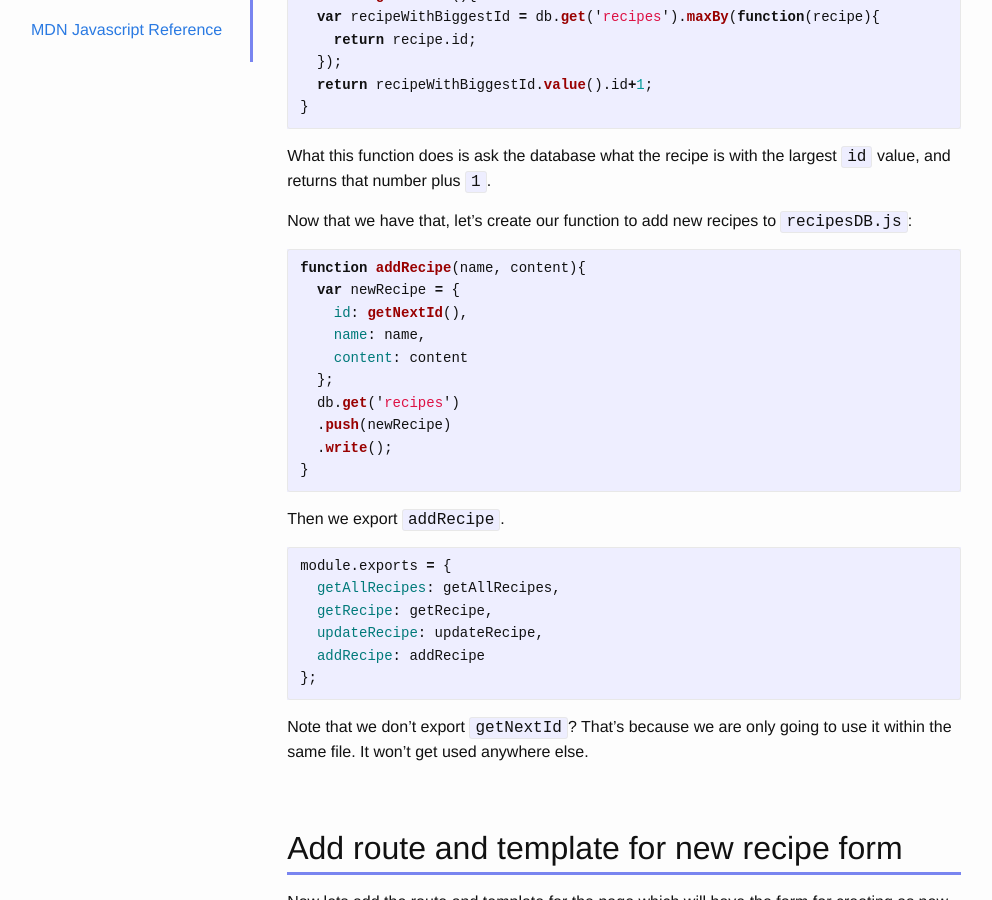
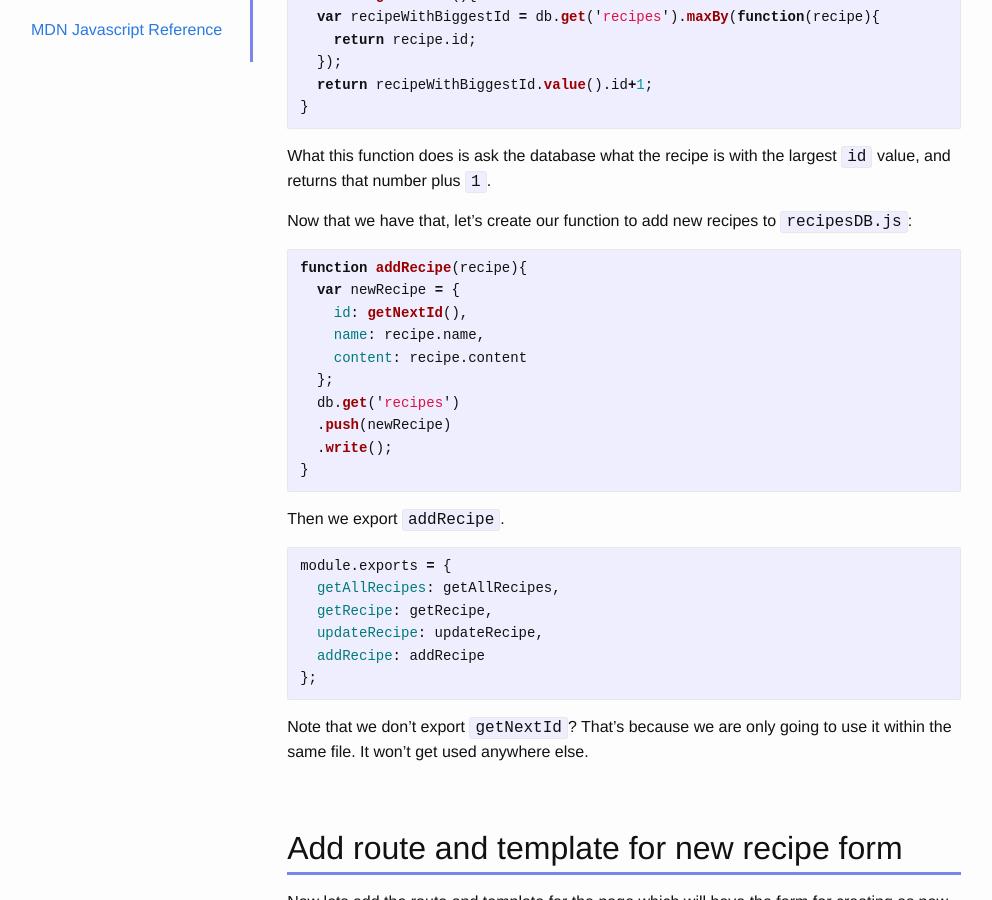
Before and after one commit to muses-code-js/learn-nodejs, a Jekyll site: the page built from _steps/step14-new-recipes.markdown, in a window 1280 px wide and 900 px high, scrolled down 800 px. Shown: the whole window, without its empty margins (142-1134 px from the left). Built offline with Jekyll 4.4.1, drawn with Linux system fonts in a browser that asks for light colours; nearby versions of some CDN libraries.

Commit message:
Fix object bug
Fix object handling so we don't just push array to name

````diff
--- a/_steps/step14-new-recipes.markdown
+++ b/_steps/step14-new-recipes.markdown
@@ -36,11 +36,11 @@ What this function does is ask the database what the recipe is with the largest
 Now that we have that, let's create our function to add new recipes to `recipesDB.js`:
 
 ```javascript
-function addRecipe(name, content){
+function addRecipe(recipe){
   var newRecipe = {
     id: getNextId(),
-    name: name,
-    content: content
+    name: recipe.name,
+    content: recipe.content
   };
   db.get('recipes')
   .push(newRecipe)
````
